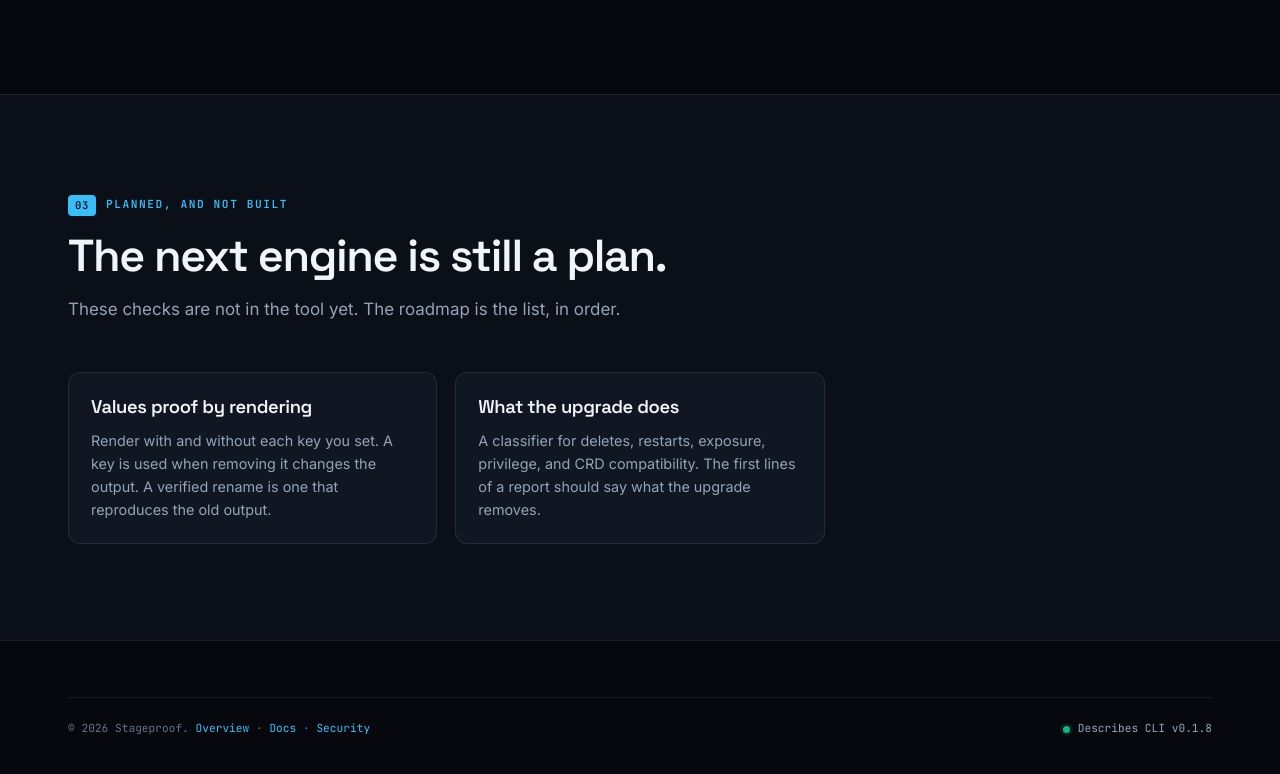
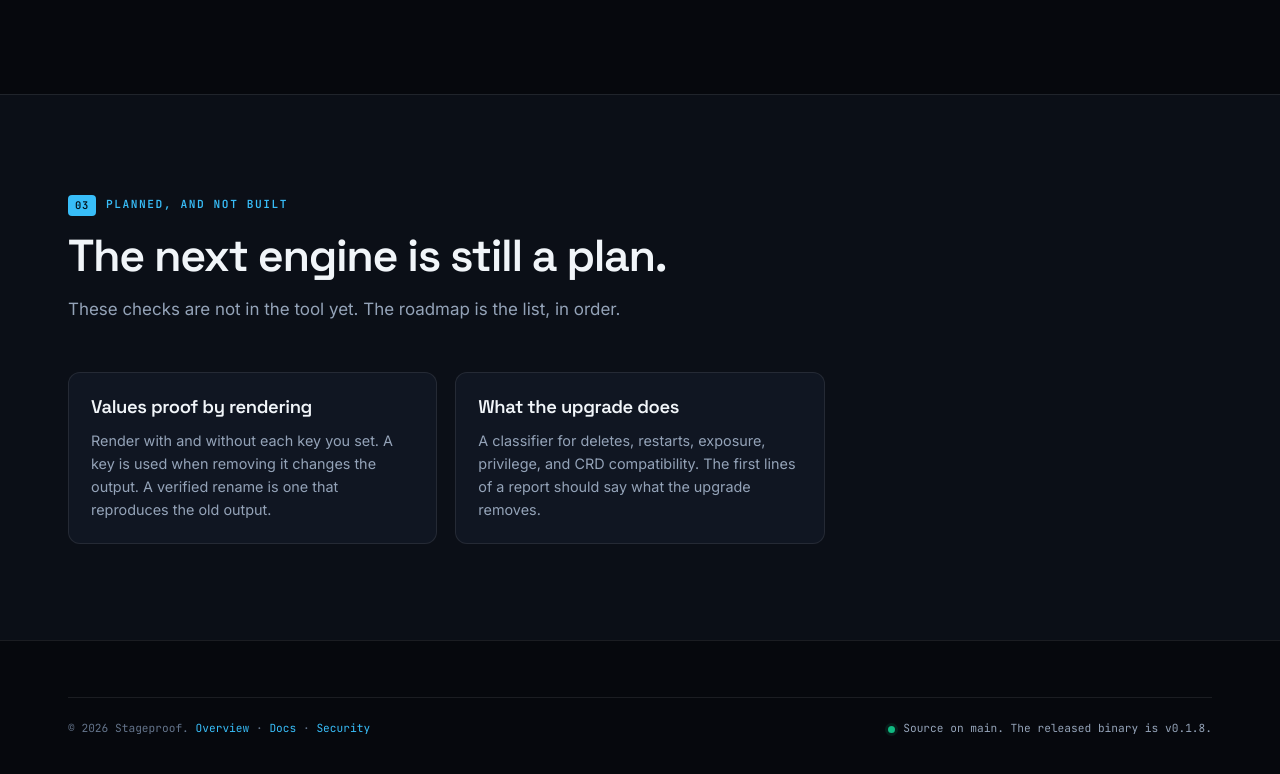
Before and after one commit to stageproof/stageproof, a plain HTML site: page web/architecture.html in a window 1280 px wide. Shown: the part 2337-3111 px from the top of the page. Drawn offline with Linux system fonts and the light colour scheme.

Commit message:
Say the site describes main while the released binary is still v0.1.8.

```diff
--- a/web/architecture.html
+++ b/web/architecture.html
@@ -164,7 +164,7 @@ kind cluster on this machine
     <div class="wrap">
       <div class="footer-bottom">
         <span>© 2026 Stageproof. <a href="index.html" style="color:var(--accent);">Overview</a> · <a href="docs.html" style="color:var(--accent);">Docs</a> · <a href="security.html" style="color:var(--accent);">Security</a></span>
-        <span class="status-pill"><span class="dot-live"></span>Describes CLI v0.1.8</span>
+        <span class="status-pill"><span class="dot-live"></span>Source on main. The released binary is v0.1.8.</span>
       </div>
     </div>
   </footer>
```
Also changed, not shown: web/security.html (+1 -1 lines).
